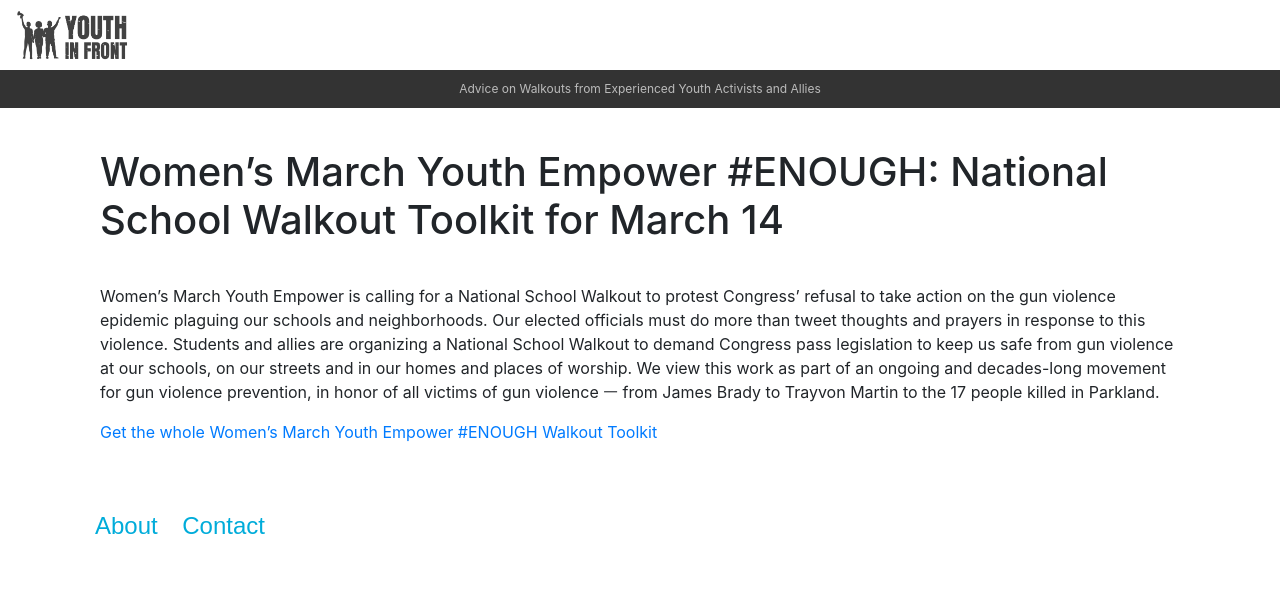
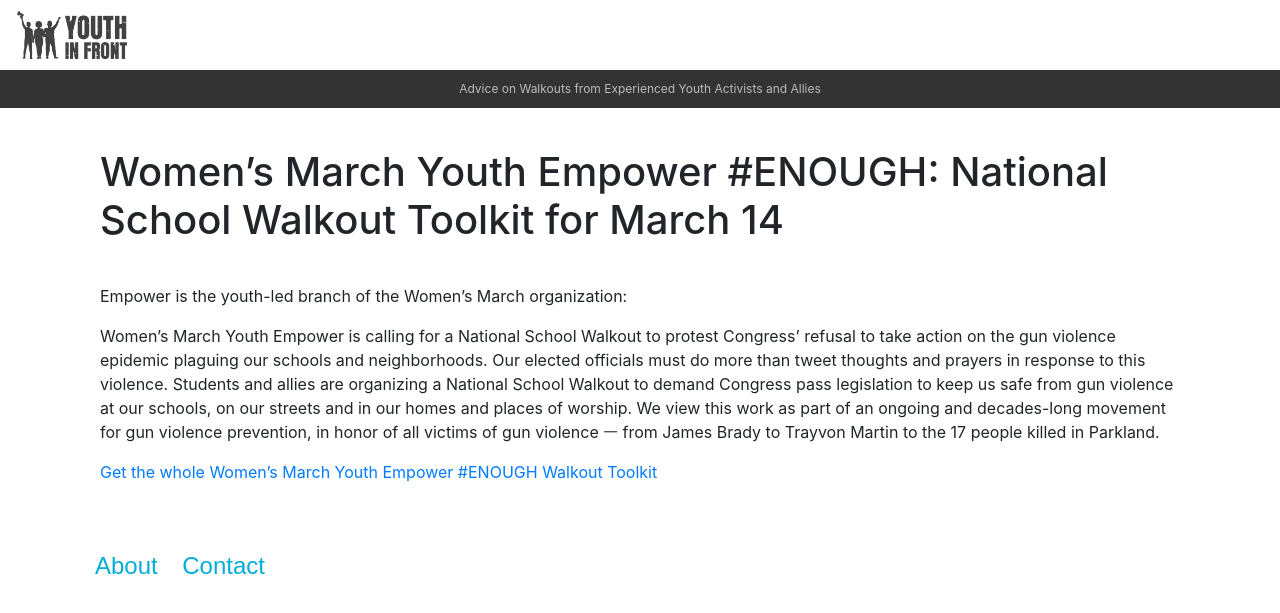
Before and after one commit to youthinfront/youthinfront-site, a Jekyll site: the page built from womens-march-enough-walkout-toolkit.md, in a window 1280 px wide. Shown: the top 613 px of the page. Built offline with Jekyll 4.4.1, drawn with Linux system fonts in a browser that asks for light colours; nearby versions of some CDN libraries; our own code applies the rules of GitHub Pages for plain Markdown files.

Commit message:
Update womens-march-enough-walkout-toolkit.md

```diff
--- a/womens-march-enough-walkout-toolkit.md
+++ b/womens-march-enough-walkout-toolkit.md
@@ -4,6 +4,8 @@
 
 Women's March Youth Empower #ENOUGH: National School Walkout Toolkit for March 14
 =================
+Empower is the youth-led branch of the Women's March organization:
+
 > Women’s March Youth Empower is calling for a National School Walkout to protest Congress’ refusal to take action on the gun violence epidemic plaguing our schools and neighborhoods. Our elected officials must do more than tweet thoughts and prayers in response to this violence. Students and allies are organizing a National School Walkout to demand Congress pass legislation to keep us safe from gun violence at our schools, on our streets and in our homes and places of worship. We view this work as part of an ongoing and decades-long movement for gun violence prevention, in honor of all victims of gun violence ㅡ from James Brady to Trayvon Martin to the 17 people killed in Parkland.
 
 [Get the whole Women's March Youth Empower #ENOUGH Walkout Toolkit](https://www.womensmarch.com/enough-toolkit/)
```
